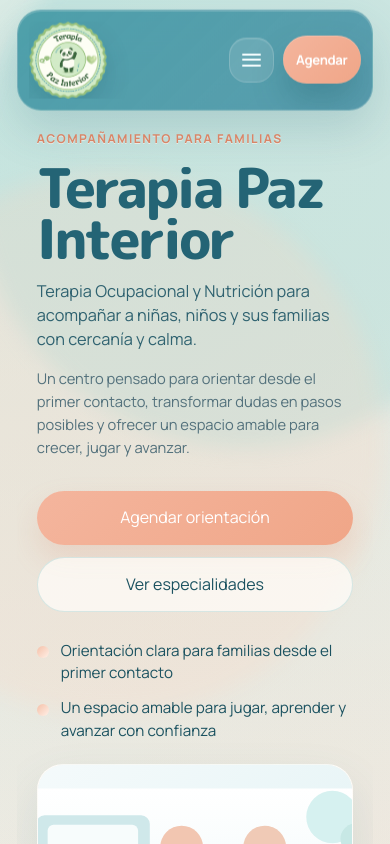
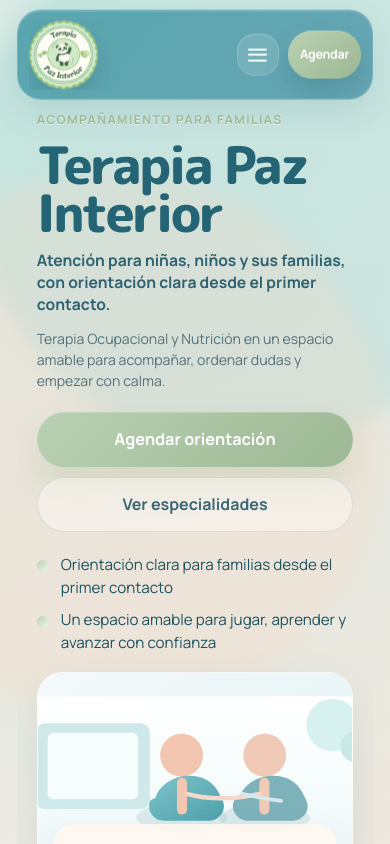
Before and after one commit to NicoMeyer/terapiapazinterior, a React (Vite) app: page / in a window 390 px wide. Shown: the top 844 px of the page. Built offline with nearby package versions, Linux system fonts and the light colour scheme.

Commit message:
Refine hero messaging and first-screen hierarchy

```diff
--- a/src/data/siteContent.ts
+++ b/src/data/siteContent.ts
@@ -16,9 +16,9 @@ export const heroContent = {
   eyebrow: 'Acompañamiento para familias',
   title: 'Terapia Paz Interior',
   subtitle:
-    'Terapia Ocupacional y Nutrición para acompañar a niñas, niños y sus familias con cercanía y calma.',
+    'Atención para niñas, niños y sus familias, con orientación clara desde el primer contacto.',
   description:
-    'Un centro pensado para orientar desde el primer contacto, transformar dudas en pasos posibles y ofrecer un espacio amable para crecer, jugar y avanzar.',
+    'Terapia Ocupacional y Nutrición en un espacio amable para acompañar, ordenar dudas y empezar con calma.',
   primaryCta: {
     label: 'Agendar orientación',
     href: 'https://www.google.cl',
--- a/src/index.css
+++ b/src/index.css
@@ -12,8 +12,10 @@
   --accent-soft: #d8f0f0;
   --secondary: #9fd9d0;
   --secondary-soft: #edf8f5;
-  --warm: #f2a78b;
-  --warm-soft: #ffe4d8;
+  --warm: #b9d1b2;
+  --warm-deep: #9db894;
+  --warm-soft: #f2f8ef;
+  --warm-tint: #f9fcf7;
   --border: rgba(121, 191, 190, 0.18);
   --shadow: 0 22px 48px rgba(71, 131, 139, 0.14);
   --radius-lg: 32px;
@@ -143,20 +145,20 @@ main,
   width: var(--content-width);
   max-width: calc(100% - (var(--page-gutter) * 2));
   margin: 0 auto;
-  padding: 1rem 1.2rem;
-  min-height: 7.4rem;
+  padding: 0.78rem 1.05rem;
+  min-height: 6.45rem;
   display: flex;
   align-items: center;
   justify-content: space-between;
-  gap: 1.4rem;
+  gap: 1.15rem;
   border-radius: 999px;
-  backdrop-filter: blur(20px);
+  backdrop-filter: blur(18px);
   background:
-    linear-gradient(135deg, rgba(65, 152, 164, 0.9), rgba(68, 143, 164, 0.84));
-  border: 1px solid rgba(255, 246, 239, 0.18);
+    linear-gradient(135deg, rgba(65, 152, 164, 0.82), rgba(68, 143, 164, 0.74));
+  border: 1px solid rgba(255, 246, 239, 0.14);
   box-shadow:
-    0 20px 44px rgba(44, 107, 122, 0.18),
-    inset 0 1px 0 rgba(255, 253, 250, 0.18);
+    0 14px 32px rgba(44, 107, 122, 0.13),
+    inset 0 1px 0 rgba(255, 253, 250, 0.16);
   overflow: hidden;
 }
 
@@ -176,8 +178,8 @@ main,
 }
 
 .site-header__mark {
-  width: 6.1rem;
-  height: 6.1rem;
+  width: 5.3rem;
+  height: 5.3rem;
   aspect-ratio: 1 / 1;
   border-radius: 50%;
   display: block;
@@ -306,24 +308,25 @@ main,
 }
 
 .button--solid {
-  background: linear-gradient(135deg, #f4b59d, #f0a688);
+  background: linear-gradient(135deg, var(--warm), var(--warm-deep));
   color: #ffffff;
-  box-shadow: 0 14px 28px rgba(219, 150, 121, 0.22);
+  box-shadow: 0 14px 28px rgba(157, 184, 148, 0.28);
 }
 
 .button--solid:hover {
-  background: linear-gradient(135deg, #f0aa8c, #ea9b79);
+  background: linear-gradient(135deg, #aec8a6, #91ad88);
 }
 
 .button--ghost {
-  border: 1px solid rgba(98, 178, 182, 0.22);
-  background: rgba(255, 252, 248, 0.7);
-  color: var(--text);
+  border: 1px solid rgba(94, 154, 167, 0.2);
+  background: rgba(255, 253, 250, 0.5);
+  color: rgba(27, 82, 96, 0.92);
+  box-shadow: none;
 }
 
 .button--ghost:hover {
-  border-color: rgba(98, 178, 182, 0.42);
-  background: rgba(255, 252, 248, 0.92);
+  border-color: rgba(94, 154, 167, 0.32);
+  background: rgba(255, 253, 250, 0.76);
 }
 
 .button--text {
@@ -335,14 +338,14 @@ main,
 
 .button--header {
   white-space: nowrap;
-  padding-inline: 2rem;
-  min-height: 4rem;
-  font-size: 1.08rem;
+  padding-inline: 1.8rem;
+  min-height: 3.7rem;
+  font-size: 1rem;
   font-weight: 800;
   letter-spacing: -0.02em;
   box-shadow:
-    0 18px 34px rgba(10, 71, 83, 0.24),
-    inset 0 1px 0 rgba(255, 255, 255, 0.18);
+    0 14px 26px rgba(10, 71, 83, 0.18),
+    inset 0 1px 0 rgba(255, 255, 255, 0.16);
 }
 
 main {
@@ -355,11 +358,11 @@ main {
 }
 
 .hero {
-  min-height: calc(100svh - 5.6rem);
-  padding: 4rem 2rem 3.25rem;
+  min-height: calc(100svh - 8.2rem);
+  padding: 2.4rem 2rem 2.25rem;
   display: grid;
   grid-template-columns: minmax(0, 1.05fr) minmax(320px, 0.95fr);
-  gap: 2rem;
+  gap: 1.55rem;
   align-items: center;
   border-radius: 0;
   background: transparent;
@@ -376,13 +379,13 @@ main {
 .final-cta__eyebrow,
 .modal__eyebrow,
 .section-shell__eyebrow {
-  margin: 0 0 0.85rem;
+  margin: 0 0 0.7rem;
   text-transform: uppercase;
   letter-spacing: 0.16em;
   font-size: 0.84rem;
   font-weight: 800;
-  color: #d98567;
-  text-shadow: 0 1px 0 rgba(255, 248, 244, 0.55);
+  color: var(--warm-deep);
+  text-shadow: 0 1px 0 rgba(248, 251, 247, 0.7);
 }
 
 .contact-panel__label,
@@ -393,7 +396,7 @@ main {
   letter-spacing: 0.14em;
   font-size: 0.76rem;
   font-weight: 700;
-  color: #d89a81;
+  color: var(--warm);
 }
 
 .hero h1,
@@ -409,51 +412,72 @@ main {
 
 .hero h1 {
   color: #246475;
-  font-size: clamp(4rem, 8.8vw, 6.2rem);
+  font-size: clamp(3.8rem, 8.4vw, 5.9rem);
   max-width: 8.6ch;
 }
 
 .hero__subtitle {
-  margin: 1.5rem 0 0;
-  font-size: clamp(1.15rem, 2vw, 1.5rem);
+  margin: 1.1rem 0 0;
+  font-size: clamp(1.18rem, 1.85vw, 1.42rem);
   color: #2f6270;
-  max-width: 30rem;
+  max-width: 28rem;
+  font-weight: 700;
+  line-height: 1.42;
 }
 
 .hero__description {
-  margin: 1.25rem 0 0;
-  max-width: 31rem;
+  margin: 0.95rem 0 0;
+  max-width: 29rem;
   color: var(--muted);
-  font-size: 1rem;
+  font-size: 0.98rem;
+  line-height: 1.56;
 }
 
 .hero .button--ghost {
-  color: var(--text);
-  border-color: rgba(98, 178, 182, 0.24);
-  background: rgba(255, 252, 248, 0.74);
+  color: rgba(27, 82, 96, 0.86);
+  border-color: rgba(79, 138, 149, 0.18);
+  background: rgba(255, 253, 250, 0.44);
+  box-shadow: none;
 }
 
 .hero .button--ghost:hover {
-  background: rgba(255, 252, 248, 0.94);
+  background: rgba(255, 253, 250, 0.68);
 }
 
 .hero__actions {
-  margin-top: 2rem;
+  margin-top: 1.6rem;
   display: flex;
   flex-wrap: wrap;
   gap: 0.9rem;
+  align-items: center;
 }
 
 .hero__actions .button {
-  min-height: 3.4rem;
+  min-height: 3.45rem;
+}
+
+.hero__actions .button--solid {
+  min-height: 3.75rem;
+  padding-inline: 1.7rem;
+  font-size: 1.02rem;
+  font-weight: 800;
+  box-shadow:
+    0 18px 32px rgba(157, 184, 148, 0.28),
+    inset 0 1px 0 rgba(255, 255, 255, 0.18);
+}
+
+.hero__actions .button--ghost {
+  min-height: 3.3rem;
+  padding-inline: 1.4rem;
+  font-weight: 700;
 }
 
 .hero__notes {
   list-style: none;
   padding: 0;
-  margin: 2.5rem 0 0;
+  margin: 1.85rem 0 0;
   display: grid;
-  gap: 0.85rem;
+  gap: 0.72rem;
 }
 
 .hero__notes li {
@@ -468,13 +492,13 @@ main {
   width: 0.75rem;
   height: 0.75rem;
   border-radius: 50%;
-  background: linear-gradient(135deg, #f5c0a8, #fff0e7);
+  background: linear-gradient(135deg, var(--warm), var(--warm-soft));
   flex-shrink: 0;
 }
 
 .hero__visual {
   position: relative;
-  min-height: 30rem;
+  min-height: 27.5rem;
   display: grid;
   place-items: center;
   align-self: stretch;
@@ -482,7 +506,7 @@ main {
 
 .hero__visual-frame {
   width: min(100%, 34rem);
-  min-height: 35rem;
+  min-height: 31.5rem;
   border-radius: var(--radius-lg);
   padding: 0;
   position: relative;
@@ -531,7 +555,7 @@ main {
 .hero__visual-copy span {
   display: inline-block;
   margin-bottom: 0.7rem;
-  color: #d78b6d;
+  color: var(--warm-deep);
   font-size: 0.8rem;
   text-transform: uppercase;
   letter-spacing: 0.08em;
@@ -646,14 +670,14 @@ main {
   width: 3rem;
   height: 3rem;
   border-radius: 50%;
-  background: linear-gradient(135deg, #ffd9ca, #f7bba1);
+  background: linear-gradient(135deg, #bfd1bd, var(--warm));
   color: #ffffff;
   display: inline-grid;
   place-items: center;
   font-family: 'M PLUS Rounded 1c', sans-serif;
   font-weight: 800;
   letter-spacing: -0.02em;
-  box-shadow: 0 10px 18px rgba(230, 170, 142, 0.2);
+  box-shadow: 0 10px 18px rgba(143, 170, 141, 0.22);
 }
 
 .support-point__body h3 {
@@ -905,8 +929,8 @@ main {
   align-items: center;
   border-radius: 999px;
   padding: 0.35rem 0.8rem;
-  background: rgba(240, 167, 139, 0.14);
-  color: #d78b6d;
+  background: rgba(168, 195, 165, 0.18);
+  color: var(--warm-deep);
   font-size: 0.78rem;
   font-weight: 700;
 }
@@ -1045,9 +1069,9 @@ main {
   min-height: 3.6rem;
   padding: 0.7rem 1rem;
   border-radius: 999px;
-  background: linear-gradient(135deg, #f4b59d, #eea180);
+  background: linear-gradient(135deg, var(--warm), var(--warm-deep));
   color: #ffffff;
-  box-shadow: 0 18px 34px rgba(214, 151, 124, 0.28);
+  box-shadow: 0 18px 34px rgba(143, 170, 141, 0.32);
   opacity: 0;
   pointer-events: none;
   transform: translateY(18px);
@@ -1272,8 +1296,8 @@ main {
     width: var(--content-width);
     max-width: calc(100% - (var(--page-gutter) * 2));
     margin-inline: auto;
-    padding: 0.72rem 0.85rem;
-    min-height: 5.4rem;
+    padding: 0.62rem 0.8rem;
+    min-height: 4.95rem;
     gap: 0.65rem;
     border-radius: 24px;
     align-items: center;
@@ -1357,7 +1381,7 @@ main {
   }
 
   .site-header__mark {
-    width: min(100%, 5.35rem);
+    width: min(100%, 4.65rem);
     height: auto;
     border-radius: 50%;
     flex-shrink: 0;
@@ -1365,23 +1389,23 @@ main {
 
   .button--header {
     width: auto;
-    min-height: 3.05rem;
-    padding-inline: 0.95rem;
-    font-size: 0.88rem;
+    min-height: 2.95rem;
+    padding-inline: 0.92rem;
+    font-size: 0.84rem;
     order: 1;
     flex-shrink: 0;
   }
 
   .site-header__menu-toggle {
-    width: 2.95rem;
-    height: 2.95rem;
+    width: 2.75rem;
+    height: 2.75rem;
     flex-shrink: 0;
   }
 
   .hero {
     grid-template-columns: 1fr;
-    padding: 1.75rem 1.1rem 1.5rem;
-    gap: 1.35rem;
+    padding: 1.25rem 1.1rem 1.2rem;
+    gap: 1.1rem;
     border-radius: 0;
   }
 
@@ -1391,37 +1415,46 @@ main {
   }
 
   .hero h1 {
-    font-size: clamp(2.85rem, 15vw, 4.1rem);
+    font-size: clamp(2.75rem, 14.2vw, 3.95rem);
     line-height: 0.94;
   }
 
   .hero__subtitle {
-    margin-top: 1rem;
-    font-size: 1.02rem;
-    line-height: 1.45;
+    margin-top: 0.8rem;
+    font-size: 0.98rem;
+    line-height: 1.4;
     max-width: none;
   }
 
   .hero__description {
-    margin-top: 1rem;
+    margin-top: 0.82rem;
     max-width: none;
-    font-size: 0.92rem;
-    line-height: 1.55;
+    font-size: 0.88rem;
+    line-height: 1.48;
   }
 
   .hero__actions {
     flex-direction: column;
     align-items: stretch;
-    gap: 0.75rem;
+    margin-top: 1.25rem;
+    gap: 0.65rem;
   }
 
   .hero__actions .button {
     width: 100%;
   }
 
+   .hero__actions .button--solid {
+    min-height: 3.45rem;
+  }
+
+  .hero__actions .button--ghost {
+    min-height: 3.05rem;
+  }
+
   .hero__notes {
-    margin-top: 1.75rem;
-    gap: 0.75rem;
+    margin-top: 1.35rem;
+    gap: 0.62rem;
   }
 
   .hero__notes li {
@@ -1435,7 +1468,7 @@ main {
   }
 
   .hero__visual-frame {
-    min-height: 22rem;
+    min-height: 20.5rem;
     width: calc(100% - 0.6rem);
     max-width: none;
     margin-inline: auto;
@@ -1615,8 +1648,8 @@ main {
     width: var(--content-width);
     max-width: calc(100% - (var(--page-gutter) * 2));
     margin-inline: auto;
-    padding: 0.66rem 0.72rem;
-    min-height: 5.1rem;
+    padding: 0.58rem 0.68rem;
+    min-height: 4.7rem;
   }
 
   main,
@@ -1639,23 +1672,23 @@ main {
   }
 
   .site-header__mark {
-    width: min(100%, 4.85rem);
+    width: min(100%, 4.35rem);
     height: auto;
   }
 
   .button--header {
-    min-height: 2.9rem;
-    padding-inline: 0.82rem;
-    font-size: 0.82rem;
+    min-height: 2.8rem;
+    padding-inline: 0.76rem;
+    font-size: 0.78rem;
   }
 
   .site-header__menu-toggle {
-    width: 2.8rem;
-    height: 2.8rem;
+    width: 2.65rem;
+    height: 2.65rem;
   }
 
   .hero h1 {
-    font-size: clamp(2.55rem, 14vw, 3.6rem);
+    font-size: clamp(2.4rem, 13.2vw, 3.35rem);
   }
 
   .hero__eyebrow,
```
